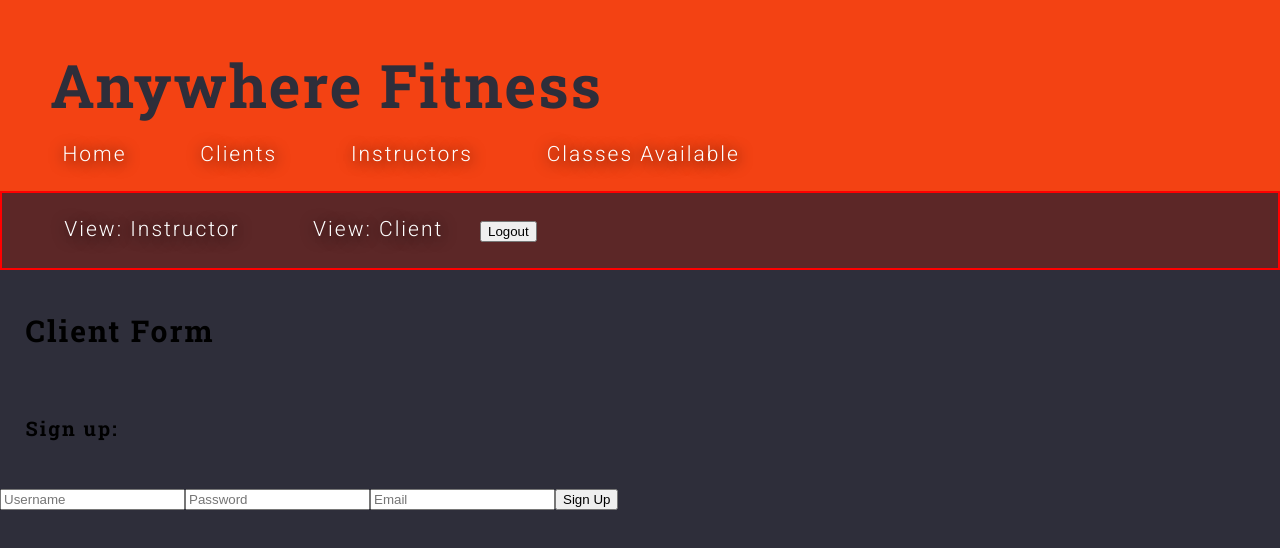
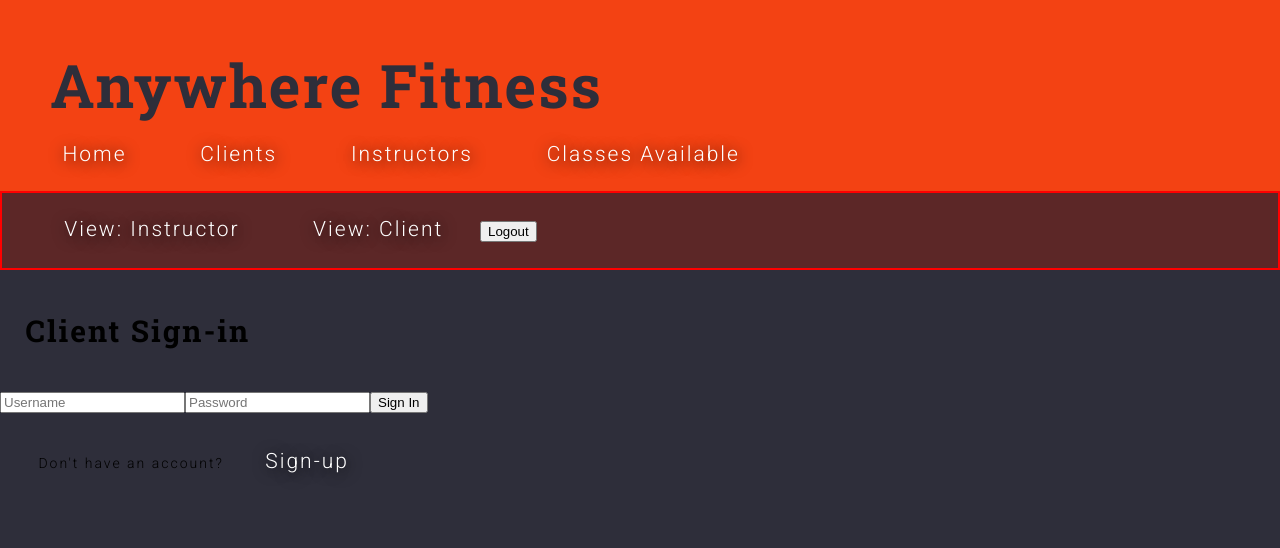
Before and after one commit to Anywhere-Fitness-10162020/App, a React (Create React App) app: page /clients in a window 1280 px wide. Shown: the top 548 px of the page. Built offline with nearby package versions, Linux system fonts and the light colour scheme.

Commit message:
client signup and login work, token is saved to localStorage

```diff
--- a/src/App.js
+++ b/src/App.js
@@ -2,7 +2,8 @@ import React from 'react'
 import { NavLink, Route, Switch } from 'react-router-dom'
 import styled from 'styled-components'
 import Homepage from './components/Homepage'
-import ClientSignup from './components/ClientSignup'
+import ClientSignIn from './components/ClientSignIn'
+import ClientSignUp from './components/ClientSignUp'
 import InstructorSignIn from './components/InstructorSignIn'
 import InstructorSignUp from './components/InstructorSignUp'
 import ClientHome from './components/ClientHome'
@@ -62,11 +63,14 @@ export default function App(props) {
                 <Route path='/instructors/signup'>
                     <InstructorSignUp />
                 </Route>
+                <Route path='/clients/signup'>
+                    <ClientSignUp />
+                </Route>
                 <Route path='/instructors'>
                     <InstructorSignIn />
                 </Route>
                 <Route path='/clients'>
-                    <ClientSignup />
+                    <ClientSignIn />
                 </Route>
                 <Route path='/public'>
                     <ClassesPublic />
--- /dev/null
+++ b/src/components/ClientSignIn.js
@@ -0,0 +1,86 @@
+import React, {useState} from 'react';
+import { useHistory, useRouteMatch, Link } from 'react-router-dom'
+import {connect} from 'react-redux';
+import {userLogin} from '../actions/index';
+import axios from 'axios';
+
+const ClientSignIn = (props) => {
+    //Setup-----------------------------
+    const {userLogin} = props;
+
+    //Routing-----------------------------
+    const history=useHistory();
+    // const {path}=useRouteMatch();
+
+    //Form State-----------------------------
+    const initialState={
+        username:"",
+        password:""
+    };
+    const [user,setUser] = useState(initialState);
+
+
+    //Events-----------------------------
+
+    const handleChange = (e) =>{
+        setUser({
+            ...user,[e.target.name]:e.target.value
+        })
+    }
+    // const handleClick = () => {
+    //     history.push(`${path}/signup`);
+    // }
+    const handleSubmit = (e) => {
+        e.preventDefault();
+
+
+        //Login Post------------------
+        const saveToken=(token)=>{
+            window.localStorage.setItem('token',token);
+        }
+        const loginApi='https://anywherefitnesswebapi.herokuapp.com/api/auth/login';
+        const loginUser={...user};
+        console.log('posting login...');
+        axios
+            .post(loginApi,loginUser)
+            .then(res=>{
+                console.log('result: ',res.data);
+                //set global state
+                userLogin("client");
+                saveToken(res.data.token);
+                //push to client homepage
+                history.push(`clients/home`);
+            })
+            .catch(err=>{
+                console.log('Login error: ',err);
+            })
+
+    }
+
+    //Return-----------------------------
+
+    return(
+        <div>
+            <h2>Client Sign-in</h2>
+            <form onSubmit={handleSubmit}>
+                <input
+                    onChange={handleChange}
+                    name="username"
+                    placeholder="Username"
+                    autoComplete="username"
+                />
+                <input
+                    onChange={handleChange}
+                    name="password"
+                    placeholder="Password"
+                    type="password"
+                    autoComplete="current-password"
+                />
+                <button type="submit">Sign In</button>
+                <p>Don't have an account? <Link to="/clients/signup"><span >Sign-up</span></Link></p>
+            </form>
+        </div>
+    );
+}
+
+export default connect(null,{userLogin})(ClientSignIn);
--- a/src/components/ClientSignup.js
+++ b/src/components/ClientSignup.js
@@ -2,10 +2,18 @@ import React, {useState} from 'react';
 import styled from 'styled-components';
 import {connect} from 'react-redux';
 import {userLogin} from '../actions/index.js';
+import {useHistory, useRouteMatch} from 'react-router-dom';
 import axios from 'axios';
 
-const ClientSignup = (props) => {
+const ClientSignUp = (props) => {
+    //Setup-----------------------------
     const {userLogin}=props;
+
+    //Routing-----------------------------
+    const history=useHistory();
+    const {path}=useRouteMatch();
+
+    //Form State-----------------------------
     const initialState={
         username:"",
         password:"",
@@ -13,6 +21,9 @@ const ClientSignup = (props) => {
         role:"client",
     };
     const [newUser, setNewUser] = useState(initialState);
+
+
+    //Events-----------------------------
     const handleChange = (e) => {
         setNewUser(
             {...newUser, [e.target.name]:e.target.value}
@@ -20,6 +31,8 @@ const ClientSignup = (props) => {
     };
     const handleSubmit = (e) => {
         e.preventDefault();
+
+        //Signup Post------------------
         const newUserPost = {...newUser};
         const newUserApi = 'https://anywherefitnesswebapi.herokuapp.com/api/auth/register';
         axios
@@ -28,6 +41,8 @@ const ClientSignup = (props) => {
                 console.log("Signup successful:", res.data);
                 userLogin("client");
                 //usage: userLogin("roleName")
+                history.push(`../clients/home`);
+
             })
             .catch(err=>{
                 console.log("Signup error: ", err);
@@ -36,6 +51,8 @@ const ClientSignup = (props) => {
             });
 
     }
+
+    //Return-----------------------------
     return(
         <div>
             <h2>Client Form</h2>
@@ -67,4 +84,4 @@ const ClientSignup = (props) => {
     )
 }
 
-export default connect(null,{userLogin})(ClientSignup);
+export default connect(null,{userLogin})(ClientSignUp);
```
Also changed, not shown: src/actions/index.js (line endings or trailing spaces), src/components/ClientLogin.js (deleted).
